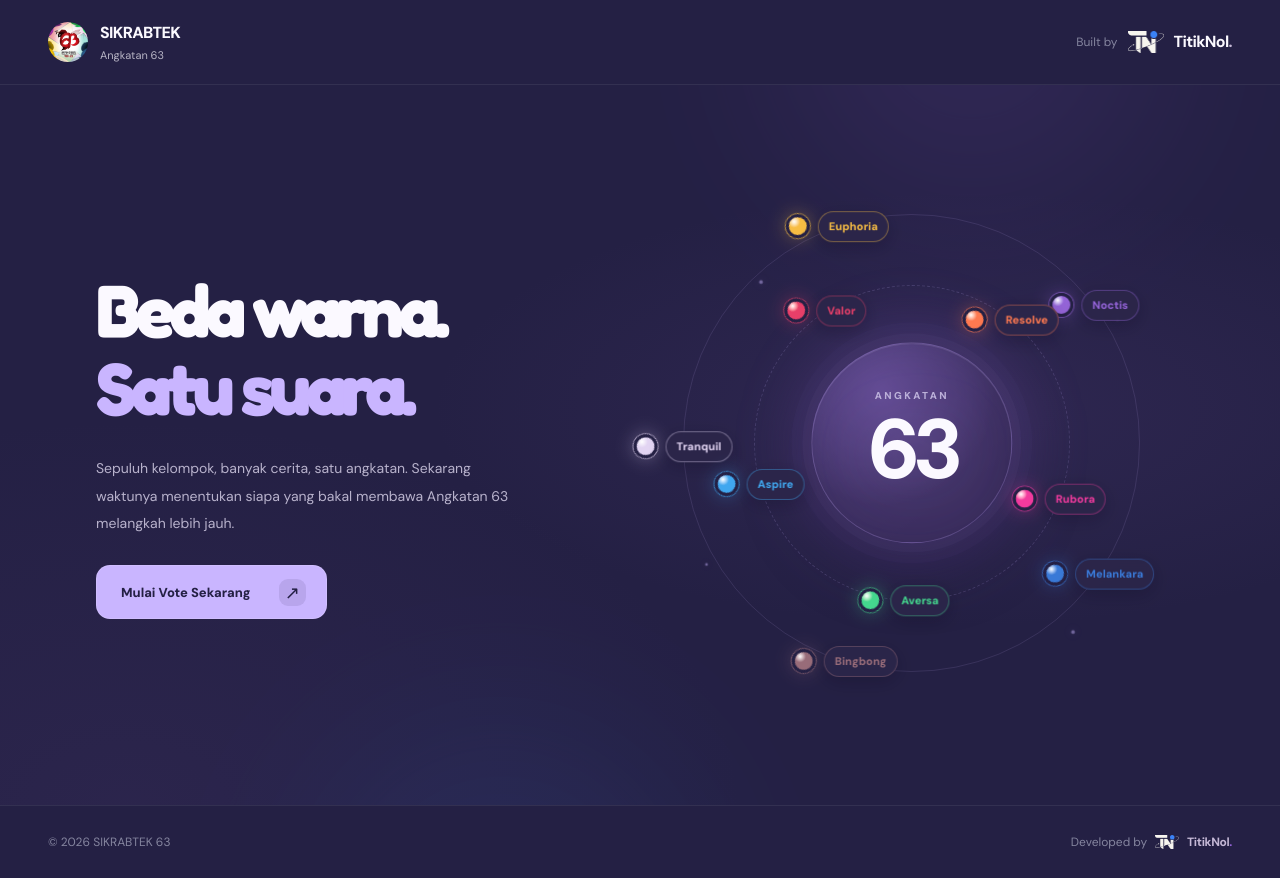
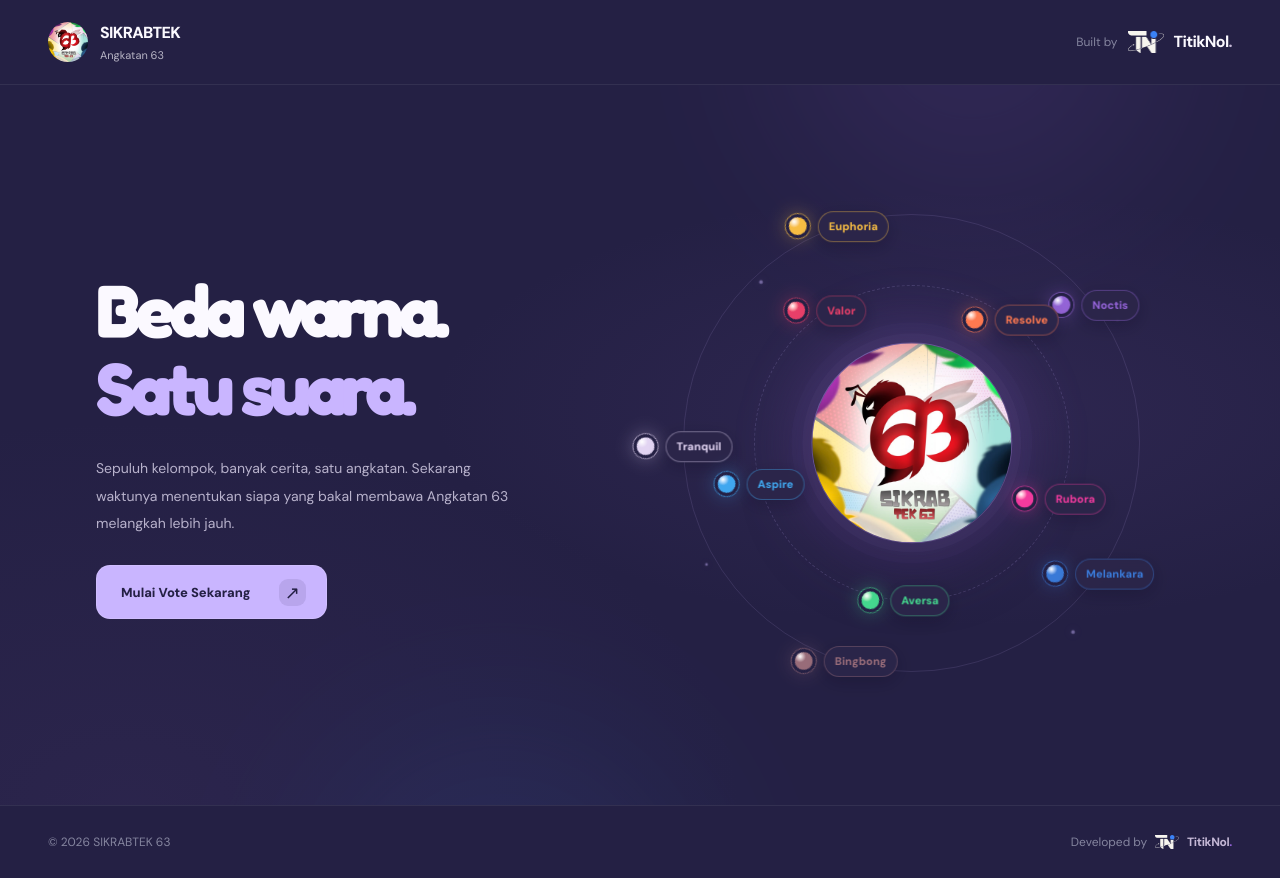
Before and after one commit to ikhfri/pemketang-sikrab, a SvelteKit app: page / in a window 1280 px wide. Built offline with nearby package versions, Linux system fonts and the light colour scheme.

Commit message:
update : 63 ball

```diff
--- a/src/routes/+page.svelte
+++ b/src/routes/+page.svelte
@@ -150,20 +150,7 @@
           <div
             class="absolute inset-[-12%] -z-10 rounded-full bg-[#9564d9]/20 blur-[26px]"
           ></div>
-
-          <div class="flex flex-col items-center justify-center">
-            <span
-              class="mb-px text-[7px] md:text-[10px] font-extrabold tracking-[0.24em] text-[#bcb1d9]"
-            >
-              ANGKATAN
-            </span>
-            <span
-              class="text-5xl sm:text-6xl md:text-7xl lg:text-[84px] font-extrabold leading-[1.1] tracking-[-0.09em] text-[#fbf9ff] drop-shadow-[0_5px_28px_rgb(201_181_255/15%)]"
-            >
-              63
-            </span>
-
-          </div>
+          <img src="/images/logo.jpg" alt="" class="w-full h-full object-cover rounded-full" />
         </div>
       </div>
 
```
